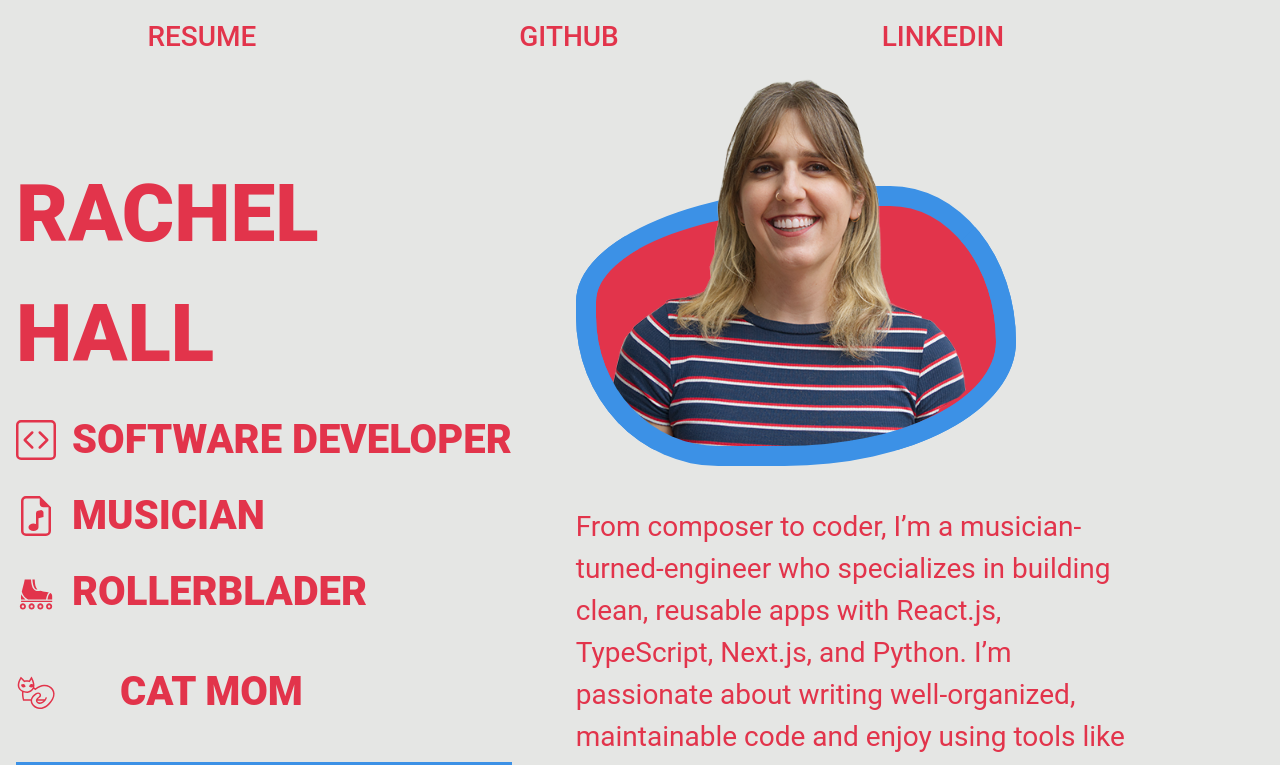
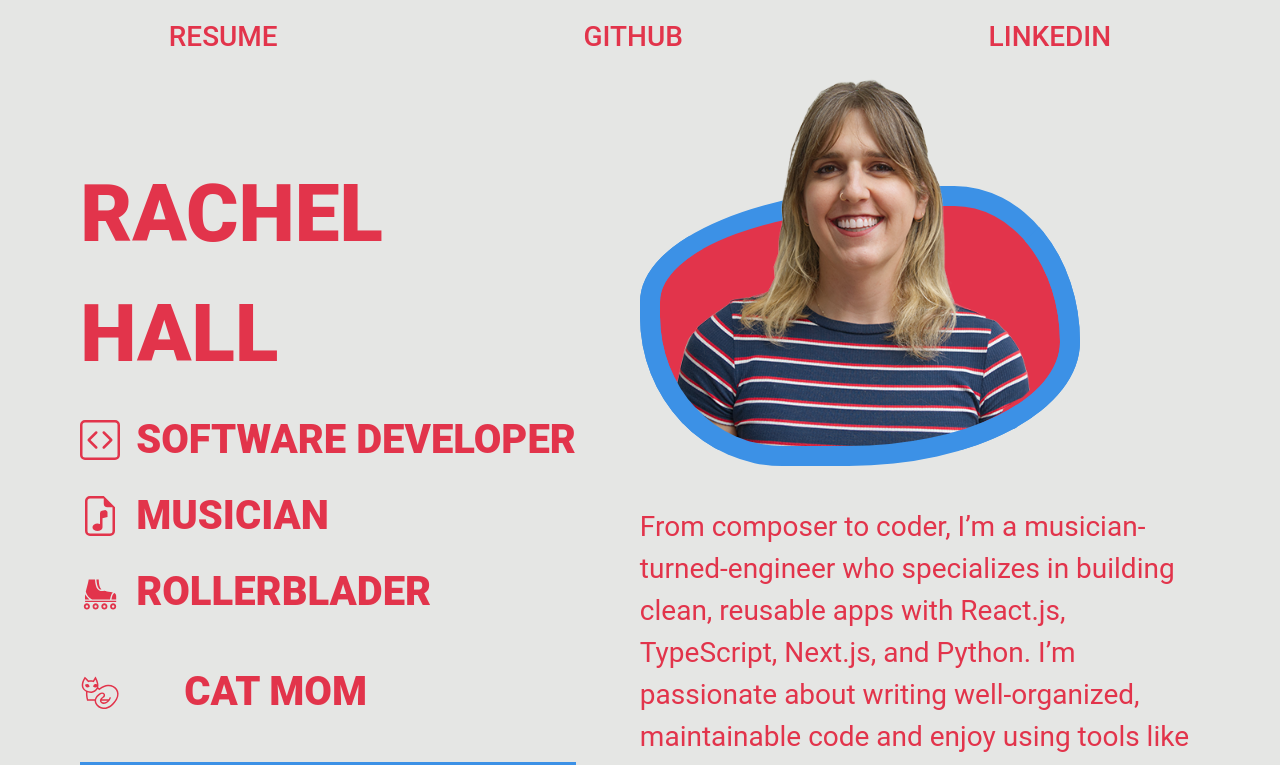
Before and after one commit to rachelhall/rachelhall, a React (Vite) app: page / in a window 1280 px wide. Shown: the top 765 px of the page. Built offline with nearby package versions, Linux system fonts and the light colour scheme.

Commit message:
update forwardRef props

```diff
--- a/src/styleComponents/ModalContent/ModalContent.tsx
+++ b/src/styleComponents/ModalContent/ModalContent.tsx
@@ -1,4 +1,4 @@
-import { ForwardedRef, forwardRef, RefObject } from "react";
+import { ForwardedRef, forwardRef } from "react";
 import { ModalHeader } from "../../components/ModalHeader";
 
 import "./styles.scss";
@@ -9,7 +9,6 @@ interface IProps {
   heading?: string;
   modalContent?: JSX.Element;
   url?: string;
-  ref: RefObject<HTMLDivElement>;
 }
 
 export const ModalContent = forwardRef(
--- a/src/styles/global.scss
+++ b/src/styles/global.scss
@@ -7,7 +7,8 @@
   --light-blue: #bde0fe;
   --blue: #3c91e6;
   --white: #fbfbf2;
-
+}
+#root {
   width: 100vw;
 }
 
```
